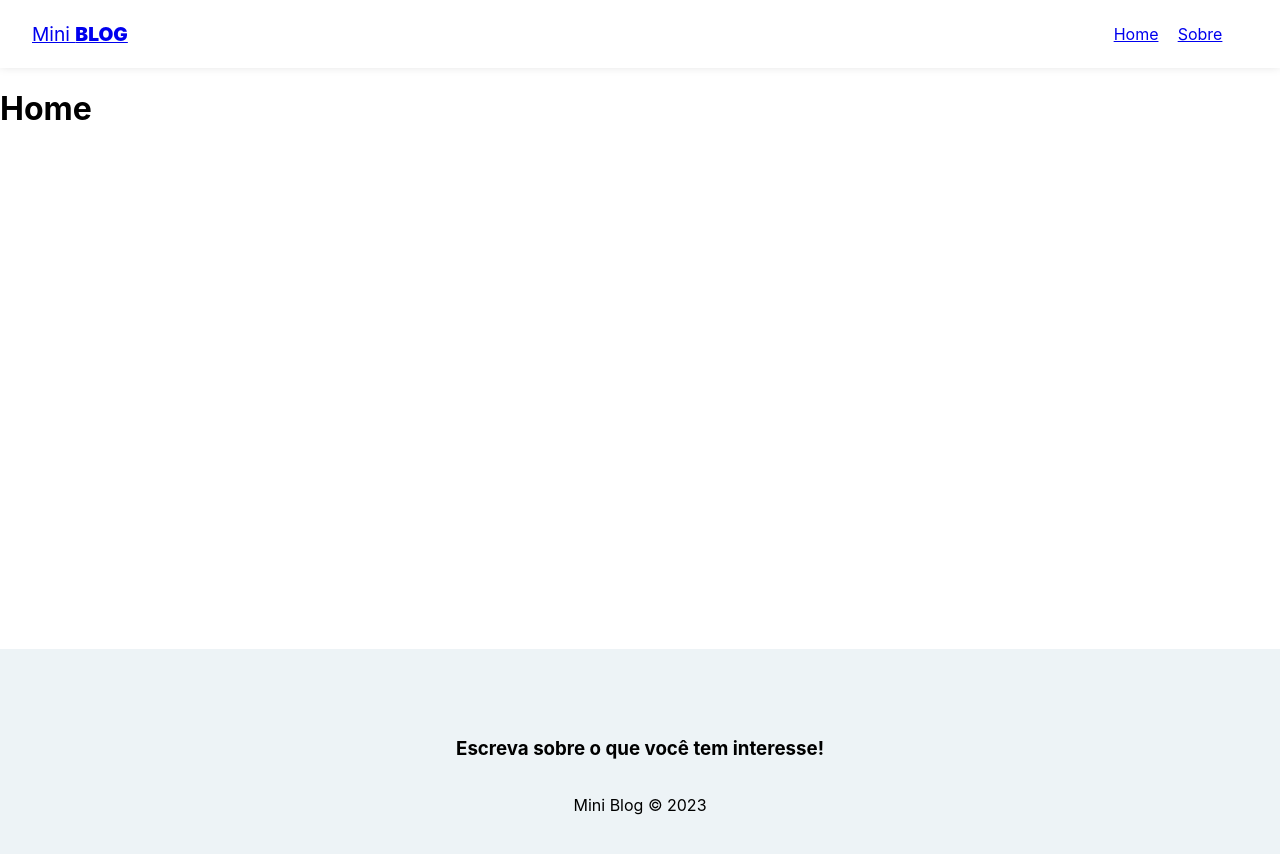
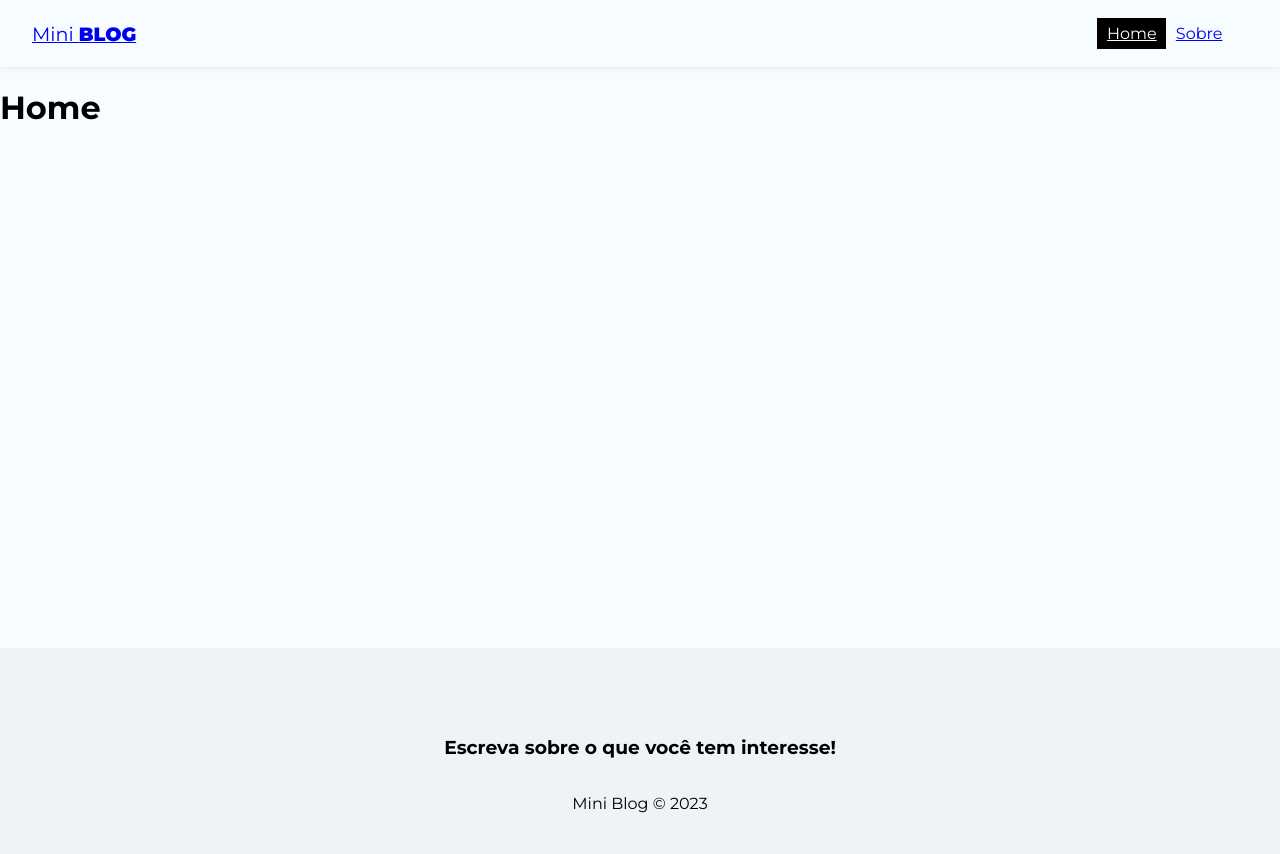
Before and after one commit to majunior07/miniblog, a React (Create React App) app: page / in a window 1280 px wide. Shown: the top 854 px of the page. Built offline with nearby package versions, Linux system fonts and the light colour scheme.

Commit message:
Segundo commit 19/07/2023

```diff
--- a/public/index.html
+++ b/public/index.html
@@ -24,7 +24,15 @@
       work correctly both with client-side routing and a non-root public URL.
       Learn how to configure a non-root public URL by running `npm run build`.
     -->
-    <title>React App</title>
+    <title>Mini Blog</title>
+
+    <link rel="preconnect" href="https://fonts.googleapis.com">
+    <link rel="preconnect" href="https://fonts.gstatic.com" crossorigin>
+    <link
+      href="https://fonts.googleapis.com/css2?family=Montserrat:ital,wght@0,100;0,200;0,300;0,400;0,500;0,600;0,700;0,800;0,900;1,100;1,200;1,300;1,400;1,500;1,600;1,700;1,800;1,900&family=Open+Sans:ital,wght@0,300;0,400;0,500;0,600;0,700;0,800;1,300;1,400;1,500;1,600;1,700;1,800&display=swap"
+      rel="stylesheet"
+    >
+
   </head>
   <body>
     <noscript>You need to enable JavaScript to run this app.</noscript>
--- a/src/components/Navbar.js
+++ b/src/components/Navbar.js
@@ -10,10 +10,20 @@
             </NavLink>
             <ul className={styles.links_list}>
                 <li>
-                    <NavLink to="/">Home</NavLink>
+                    <NavLink
+                        to="/"
+                        className={({isActive}) =>(isActive ? styles.active : '')}
+                    >
+                        Home
+                    </NavLink>
                 </li>
                 <li>
-                    <NavLink to="/about">Sobre</NavLink>
+                    <NavLink
+                        to="/about"
+                        className={({isActive}) => (isActive ? styles.active : '')}
+                    >
+                        Sobre
+                    </NavLink>
                 </li>
             </ul>
         </nav>
--- a/src/index.css
+++ b/src/index.css
@@ -1,13 +1,11 @@
-body {
+body{
+  background-color: #F6FCFF;
+  padding: 0;
   margin: 0;
-  font-family: -apple-system, BlinkMacSystemFont, 'Segoe UI', 'Roboto', 'Oxygen',
-    'Ubuntu', 'Cantarell', 'Fira Sans', 'Droid Sans', 'Helvetica Neue',
-    sans-serif;
-  -webkit-font-smoothing: antialiased;
-  -moz-osx-font-smoothing: grayscale;
+  font-family: "Montserrat", sans-serif;
 }
 
-code {
-  font-family: source-code-pro, Menlo, Monaco, Consolas, 'Courier New',
-    monospace;
+input::placeholder,
+textarea::placeholder {
+  font-family: "Montserrat", sans-serif;
 }
```
